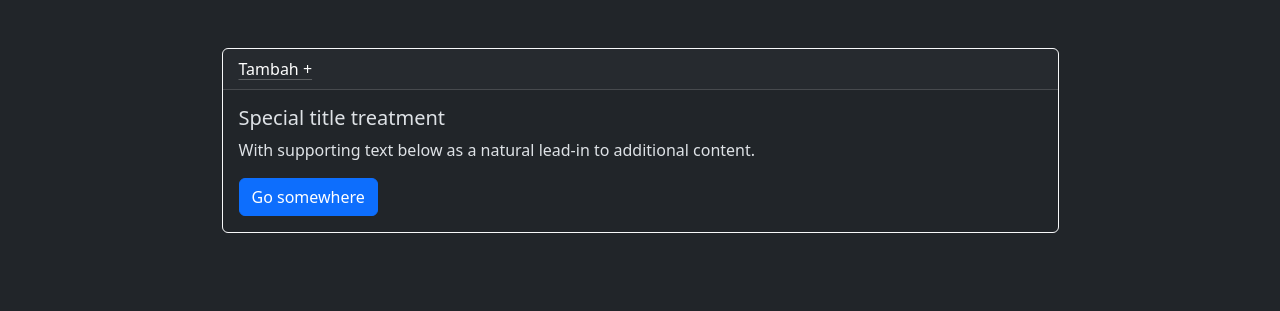
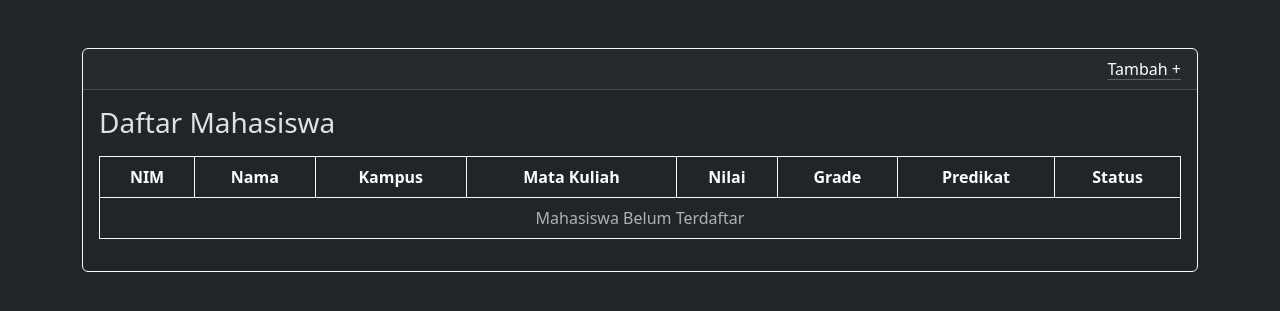
Before and after one commit to SulthonAbady17/msib-php-4, a PHP site: page / in a window 1280 px wide. Shown: the top 311 px of the page. Run offline with PHP 8.4, Linux system fonts and the light colour scheme; data that the repository does not hold is empty.

Commit message:
student table

```diff
--- a/create.html
+++ b/create.html
@@ -98,7 +98,7 @@
                   />
                 </div>
                 <div class="text-end">
-                  <button type="submit" class="btn btn-primary px-5">
+                  <button type="submit" class="btn btn-primary px-5" name="submit">
                     Simpan
                   </button>
                 </div>
--- a/index.php
+++ b/index.php
@@ -2,7 +2,9 @@
 
 require 'Mahasiswa.php';
 
-if (isset($_POST)) {
+$name = '';
+
+if (isset($_POST['submit'])) {
     $nim = $_POST['nim'];
     $name = $_POST['name'];
     $college = $_POST['college'];
@@ -11,6 +13,8 @@ if (isset($_POST)) {
 }
 
 $student = new Mahasiswa($nim, $name, $college, $subject, $point);
+
+// var_dump(empty($student->getName()));
 
 ?>
 
@@ -29,14 +33,46 @@ $student = new Mahasiswa($nim, $name, $college, $subject, $point);
     <div class="container">
         <div class="row mt-5">
             <div class="col">
-                <div class="card border-light mx-auto w-75">
-                    <div class="card-header">
+                <div class="card border-light mx-auto">
+                    <div class="card-header text-end">
                         <a href="create.html" class="link-body-emphasis link-offset-2 link-underline-opacity-25 link-underline-opacity-75-hover">Tambah +</a>
                     </div>
                     <div class="card-body">
-                        <h5 class="card-title">Special title treatment</h5>
-                        <p class="card-text">With supporting text below as a natural lead-in to additional content.</p>
-                        <a href="#" class="btn btn-primary">Go somewhere</a>
+                        <div class="mb-3">
+                            <h3 class="card-title">Daftar Mahasiswa</h3>
+                        </div>
+                        <div class="mb-3">
+                            <table class="table table-hover table-bordered border-light">
+                                <thead>
+                                    <tr class="text-center">
+                                        <th scope="col">NIM</th>
+                                        <th scope="col">Nama</th>
+                                        <th scope="col">Kampus</th>
+                                        <th scope="col">Mata Kuliah</th>
+                                        <th scope="col">Nilai</th>
+                                        <th scope="col">Grade</th>
+                                        <th scope="col">Predikat</th>
+                                        <th scope="col">Status</th>
+                                    </tr>
+                                </thead>
+                                <tbody>
+                                    <tr>
+                                        <?php if (!empty($student->getName())) : ?>
+                                            <th scope="row" class="text-center"><?= $student->getNim(); ?></th>
+                                            <td><?= $student->getName(); ?></td>
+                                            <td><?= $student->getCollege(); ?></td>
+                                            <td><?= $student->getSubject(); ?></td>
+                                            <td class="text-center"><?= $student->getPoint(); ?></td>
+                                            <td class="text-center"><?= $student->getGrade(); ?></td>
+                                            <td class="text-center"><?= $student->getPredicate(); ?></td>
+                                            <td class="text-center"><?= $student->getStatus(); ?></td>
+                                        <?php else : ?>
+                                            <td colspan="8" class="text-center text-muted">Mahasiswa Belum Terdaftar</td>
+                                        <?php endif ?>
+                                    </tr>
+                                </tbody>
+                            </table>
+                        </div>
                     </div>
                 </div>
             </div>
```
